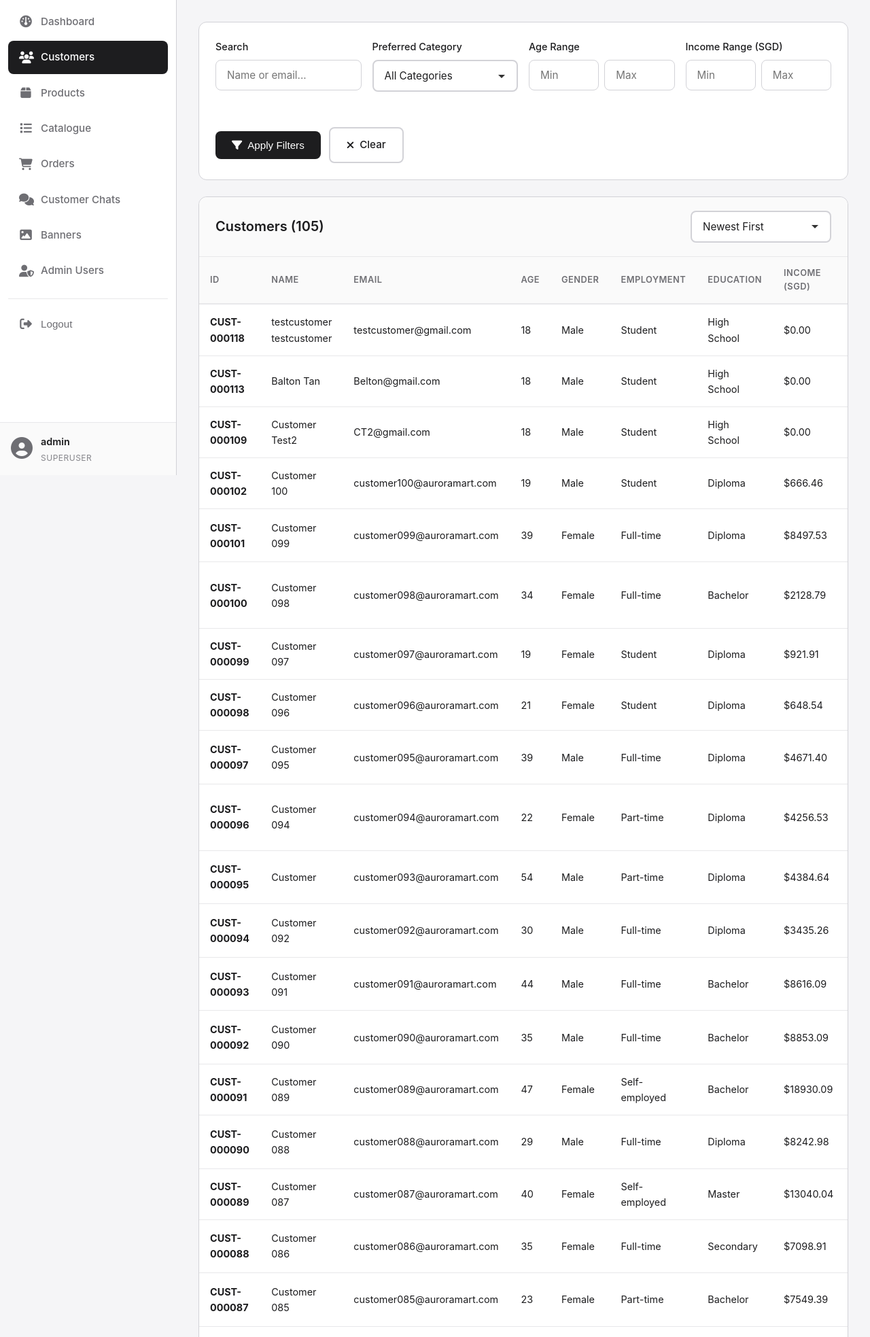
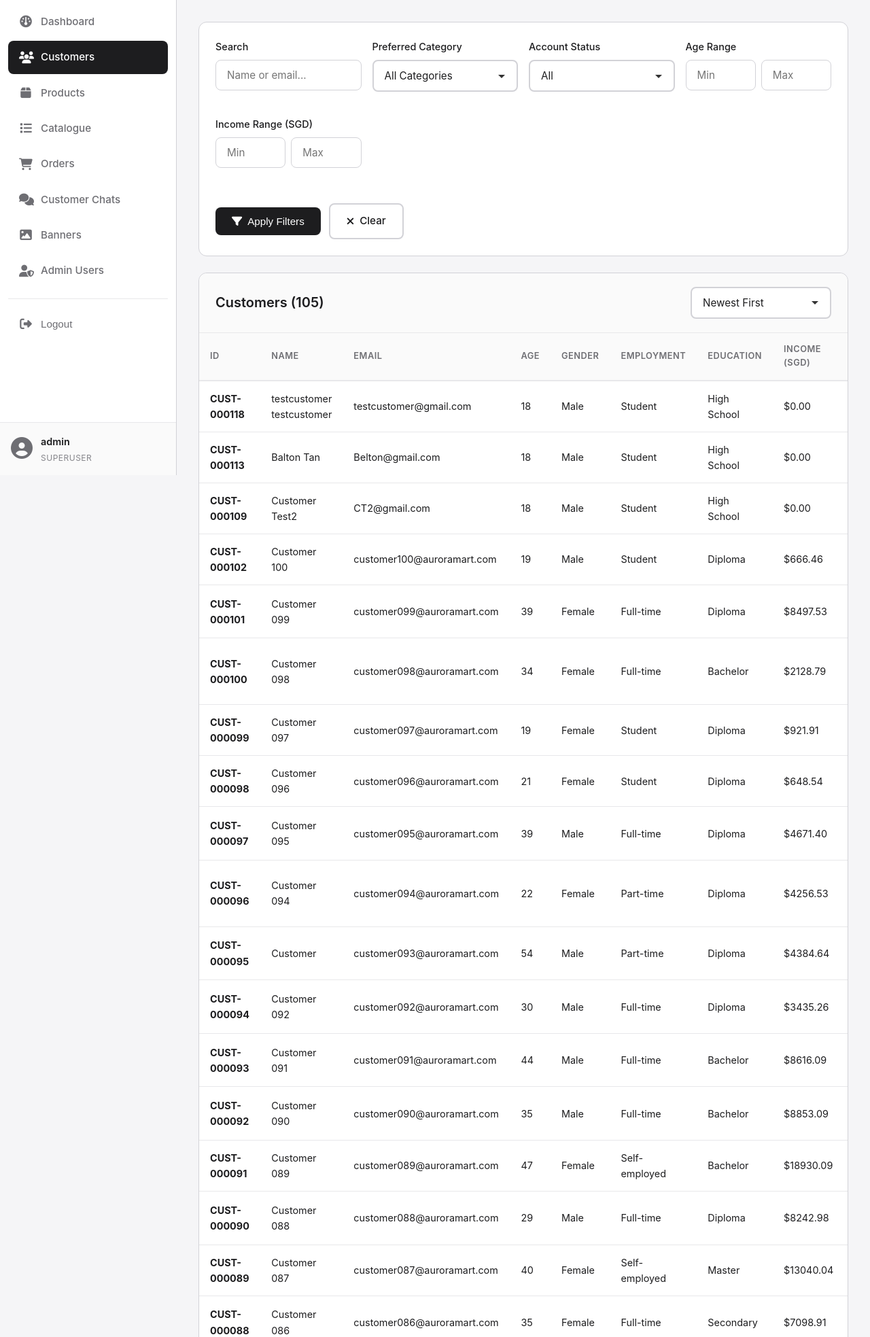
Before and after one commit to Archdaraider/IS2108, a Django app: page /admin/customers/ in a window 1280 px wide. Shown: the part 101-2068 px from the top of the page at 68% size. Run offline with Django 5.2, Linux system fonts and the light colour scheme; a user stored in the database is signed in; data comes from the database, SQL or seed files in the repository; both versions use the stored data as it was after the commit.

Commit message:
updated customer

```diff
--- a/aurora/auroramart_project/adminpanel/forms.py
+++ b/aurora/auroramart_project/adminpanel/forms.py
@@ -21,6 +21,25 @@
                     field.widget.attrs['class'] = (current_classes + ' error-field').strip()
 
 class CustomerForm(BaseForm):
+    # Add username and password fields for User creation
+    username = forms.CharField(
+        max_length=150,
+        required=True,
+        help_text="Required. 150 characters or fewer. Letters, digits and @/./+/-/_ only."
+    )
+    password = forms.CharField(
+        widget=forms.PasswordInput,
+        required=True,
+        min_length=8,
+        help_text="Password must be at least 8 characters long."
+    )
+    password_confirm = forms.CharField(
+        widget=forms.PasswordInput,
+        required=True,
+        label="Confirm Password",
+        help_text="Enter the same password as before, for verification."
+    )
+
     class Meta:
         model = Customer
         exclude = ('user', 'preferred_category',)
@@ -28,6 +47,51 @@
         help_texts = {
             'has_children': 'Check this box if the customer has children.',
         }
+
+    def __init__(self, *args, **kwargs):
+        super().__init__(*args, **kwargs)
+        # If editing an existing customer, make password optional
+        if self.instance and self.instance.pk:
+            self.fields['username'].required = False
+            self.fields['password'].required = False
+            self.fields['password_confirm'].required = False
+            self.fields['username'].help_text = "Leave blank to keep existing username."
+            self.fields['password'].help_text = "Leave blank to keep existing password."
+
+            # Pre-fill username if user exists
+            if self.instance.user:
+                self.fields['username'].initial = self.instance.user.username
+
+    def clean_username(self):
+        username = self.cleaned_data.get('username')
+        # Only validate if username is provided
+        if username:
+            # Check if user already exists (exclude current user when editing)
+            existing_user = User.objects.filter(username=username)
+            if self.instance and self.instance.user:
+                existing_user = existing_user.exclude(pk=self.instance.user.pk)
+
+            if existing_user.exists():
+                raise forms.ValidationError("A user with that username already exists.")
+        return username
+
+    def clean_password_confirm(self):
+        password = self.cleaned_data.get('password')
+        password_confirm = self.cleaned_data.get('password_confirm')
+
+        # Only validate if password is provided
+        if password or password_confirm:
+            if password != password_confirm:
+                raise forms.ValidationError("The two password fields didn't match.")
+
+            # Validate password strength
+            if password:
+                try:
+                    validate_password(password)
+                except forms.ValidationError as e:
+                    raise forms.ValidationError(list(e.messages))
+
+        return password_confirm
 
 class ProductForm(BaseForm):
     class Meta:
--- a/aurora/auroramart_project/adminpanel/templates/adminpanel/customer_list.html
+++ b/aurora/auroramart_project/adminpanel/templates/adminpanel/customer_list.html
@@ -26,6 +26,16 @@
                     {% for cat in categories %}
                     <option value="{{ cat }}" {% if cat == category_filter %}selected{% endif %}>{{ cat }}</option>
                     {% endfor %}
+                </select>
+            </div>
+
+            <div class="form-group">
+                <label class="form-label">Account Status</label>
+                <select name="status" class="form-control">
+                    <option value="">All</option>
+                    <option value="active" {% if status_filter == 'active' %}selected{% endif %}>Active</option>
+                    <option value="inactive" {% if status_filter == 'inactive' %}selected{% endif %}>Inactive</option>
+                    <option value="no_account" {% if status_filter == 'no_account' %}selected{% endif %}>No Account</option>
                 </select>
             </div>
 
@@ -67,7 +77,7 @@
         <h3 class="table-title">Customers ({{ customers.count }})</h3>
         <div class="table-actions">
             <div class="form-group" style="margin: 0;">
-                <select class="form-control" onchange="window.location.href='?sort=' + this.value + '&search={{ search_query }}&category={{ category_filter }}&age_min={{ age_min }}&age_max={{ age_max }}&income_min={{ income_min }}&income_max={{ income_max }}'">
+                <select class="form-control" onchange="window.location.href='?sort=' + this.value + '&search={{ search_query }}&category={{ category_filter }}&status={{ status_filter }}&age_min={{ age_min }}&age_max={{ age_max }}&income_min={{ income_min }}&income_max={{ income_max }}'">
                     <option value="-id" {% if sort_by == '-id' %}selected{% endif %}>Newest First</option>
                     <option value="id" {% if sort_by == 'id' %}selected{% endif %}>Oldest First</option>
                     <option value="name" {% if sort_by == 'name' %}selected{% endif %}>Name (A-Z)</option>
@@ -93,6 +103,7 @@
                     <th>Education</th>
                     <th>Income (SGD)</th>
                     <th>Preferred Category</th>
+                    <th>Status</th>
                     <th>Actions</th>
                 </tr>
             </thead>
@@ -109,10 +120,36 @@
                     <td>${{ customer.monthly_income_sgd|floatformat:2 }}</td>
                     <td><span class="badge badge-info">{{ customer.preferred_category }}</span></td>
                     <td>
+                        {% if customer.user %}
+                            {% if customer.user.is_active %}
+                                <span class="badge badge-success">Active</span>
+                            {% else %}
+                                <span class="badge badge-danger">Inactive</span>
+                            {% endif %}
+                        {% else %}
+                            <span class="badge badge-secondary">No Account</span>
+                        {% endif %}
+                    </td>
+                    <td>
                         <div class="d-flex gap-1">
                             <a href="{% url 'adminpanel:customer_detail' customer.pk %}" class="btn btn-sm btn-secondary">
                                 <i class="fas fa-edit"></i>
                             </a>
+                            {% if customer.user %}
+                            <form method="post" action="{% url 'adminpanel:customer_toggle_active' customer.pk %}"
+                                  style="display: inline;">
+                                {% csrf_token %}
+                                {% if customer.user.is_active %}
+                                <button type="submit" class="btn btn-sm btn-warning" title="Deactivate Account">
+                                    <i class="fas fa-ban"></i>
+                                </button>
+                                {% else %}
+                                <button type="submit" class="btn btn-sm btn-success" title="Activate Account">
+                                    <i class="fas fa-check-circle"></i>
+                                </button>
+                                {% endif %}
+                            </form>
+                            {% endif %}
                             <form method="post" action="{% url 'adminpanel:customer_delete' customer.pk %}"
                                   style="display: inline;"
                                   data-item-type="customer"
--- a/aurora/auroramart_project/adminpanel/urls.py
+++ b/aurora/auroramart_project/adminpanel/urls.py
@@ -22,6 +22,7 @@
     path('products/<int:pk>/delete/', views.product_delete, name='product_delete'),
     path('customers/<int:pk>/', views.customer_detail, name='customer_detail'),
     path('customers/<int:pk>/delete/', views.customer_delete, name='customer_delete'),
+    path('customers/<int:pk>/toggle-active/', views.customer_toggle_active, name='customer_toggle_active'),
 
     path('orders/<int:pk>/', views.order_detail, name='order_detail'),
     path('orders/<int:pk>/delete/', views.order_delete, name='order_delete'),
--- a/aurora/auroramart_project/adminpanel/views.py
+++ b/aurora/auroramart_project/adminpanel/views.py
@@ -671,6 +671,7 @@
     age_max = request.GET.get('age_max', '')
     income_min = request.GET.get('income_min', '')
     income_max = request.GET.get('income_max', '')
+    status_filter = request.GET.get('status', '')
 
     if search_query:
         customers = customers.filter(
@@ -680,6 +681,14 @@
 
     if category_filter:
         customers = customers.filter(preferred_category=category_filter)
+
+    if status_filter:
+        if status_filter == 'active':
+            customers = customers.filter(user__isnull=False, user__is_active=True)
+        elif status_filter == 'inactive':
+            customers = customers.filter(user__isnull=False, user__is_active=False)
+        elif status_filter == 'no_account':
+            customers = customers.filter(user__isnull=True)
 
     if age_min:
         customers = customers.filter(age__gte=age_min)
@@ -705,68 +714,83 @@
     if request.method == 'POST':
         form = CustomerForm(request.POST)
         if form.is_valid():
+            # Create User account first
+            username = form.cleaned_data.get('username')
+            password = form.cleaned_data.get('password')
+            email = form.cleaned_data.get('email')
 
-            # --- AI MODEL LOGIC (matching your notebook) ---
-            if customer_model: # Only check for the model
-                try:
-                    customer = form.save(commit=False)
+            try:
+                # Create the User account
+                user = User.objects.create_user(
+                    username=username,
+                    email=email,
+                    password=password
+                )
 
-                    # 1. Define the full list of 22 features your model was trained on
-                    TRAINING_COLUMNS = [
-                        'age', 'household_size', 'has_children', 'monthly_income_sgd',
-                        'gender_Female', 'gender_Male', 'employment_status_Full-time',
-                        'employment_status_Part-time', 'employment_status_Retired',
-                        'employment_status_Self-employed', 'employment_status_Student',
-                        'occupation_Admin', 'occupation_Education', 'occupation_Sales',
-                        'occupation_Service', 'occupation_Skilled Trades', 'occupation_Tech',
-                        'education_Bachelor', 'education_Diploma', 'education_Doctorate',
-                        'education_Master', 'education_Secondary'
-                    ]
+                # Create customer with reference to user
+                customer = form.save(commit=False)
+                customer.user = user
 
-                    # 2. Create a dictionary of the *raw* features from the form
-                    raw_data = {
-                        'age': form.cleaned_data.get('age'),
-                        'household_size': form.cleaned_data.get('household_size'),
-                        'has_children': form.cleaned_data.get('has_children'),
-                        'monthly_income_sgd': form.cleaned_data.get('monthly_income_sgd'),
-                        'gender': form.cleaned_data.get('gender'),
-                        'employment_status': form.cleaned_data.get('employment_status'),
-                        'occupation': form.cleaned_data.get('occupation'),
-                        'education': form.cleaned_data.get('education')
-                    }
+                # --- AI MODEL LOGIC (matching your notebook) ---
+                if customer_model: # Only check for the model
+                    try:
+                        # 1. Define the full list of 22 features your model was trained on
+                        TRAINING_COLUMNS = [
+                            'age', 'household_size', 'has_children', 'monthly_income_sgd',
+                            'gender_Female', 'gender_Male', 'employment_status_Full-time',
+                            'employment_status_Part-time', 'employment_status_Retired',
+                            'employment_status_Self-employed', 'employment_status_Student',
+                            'occupation_Admin', 'occupation_Education', 'occupation_Sales',
+                            'occupation_Service', 'occupation_Skilled Trades', 'occupation_Tech',
+                            'education_Bachelor', 'education_Diploma', 'education_Doctorate',
+                            'education_Master', 'education_Secondary'
+                        ]
 
-                    # 3. Convert dictionary to a single-row pandas DataFrame
-                    features_df = pd.DataFrame([raw_data])
+                        # 2. Create a dictionary of the *raw* features from the form
+                        raw_data = {
+                            'age': form.cleaned_data.get('age'),
+                            'household_size': form.cleaned_data.get('household_size'),
+                            'has_children': form.cleaned_data.get('has_children'),
+                            'monthly_income_sgd': form.cleaned_data.get('monthly_income_sgd'),
+                            'gender': form.cleaned_data.get('gender'),
+                            'employment_status': form.cleaned_data.get('employment_status'),
+                            'occupation': form.cleaned_data.get('occupation'),
+                            'education': form.cleaned_data.get('education')
+                        }
 
-                    # 4. One-hot encode the categorical variables (just like Cell 11 in your notebook)
-                    features_encoded = pd.get_dummies(features_df, columns=['gender', 'employment_status', 'occupation', 'education'])
+                        # 3. Convert dictionary to a single-row pandas DataFrame
+                        features_df = pd.DataFrame([raw_data])
 
-                    # 5. Add any missing columns that weren't in this input
-                    for col in TRAINING_COLUMNS:
-                        if col not in features_encoded.columns:
-                            features_encoded[col] = 0 # 0 works for False/int
+                        # 4. One-hot encode the categorical variables (just like Cell 11 in your notebook)
+                        features_encoded = pd.get_dummies(features_df, columns=['gender', 'employment_status', 'occupation', 'education'])
 
-                    # 6. Reorder columns to *exactly* match the training data
-                    features_processed = features_encoded[TRAINING_COLUMNS]
+                        # 5. Add any missing columns that weren't in this input
+                        for col in TRAINING_COLUMNS:
+                            if col not in features_encoded.columns:
+                                features_encoded[col] = 0 # 0 works for False/int
 
-                    # 7. Make prediction
-                    predicted_category = customer_model.predict(features_processed)[0]
+                        # 6. Reorder columns to *exactly* match the training data
+                        features_processed = features_encoded[TRAINING_COLUMNS]
 
-                    # 8. Assign prediction and save
-                    customer.preferred_category = predicted_category
-                    customer.save()
-                    return redirect('adminpanel:customer_list') # Success!
+                        # 7. Make prediction
+                        predicted_category = customer_model.predict(features_processed)[0]
 
-                except Exception as e:
-                    # This will show the error on the form
-                    form.add_error(None, f"Could not predict category: {e}")
+                        # 8. Assign prediction and save
+                        customer.preferred_category = predicted_category
 
-            else:
-                # Fallback if model isn't loaded
-                print("WARNING: Customer model not loaded. Saving customer without prediction.")
-                form.save()
-                return redirect('adminpanel:customer_list')
-            # --- End of AI Logic ---
+                    except Exception as e:
+                        # If prediction fails, log it but continue
+                        print(f"WARNING: Could not predict category: {e}")
+                        # preferred_category will remain null
+
+                # Save the customer
+                customer.save()
+                return redirect('adminpanel:customer_list') # Success!
+
+            except Exception as e:
+                # If user creation fails, show error
+                form.add_error(None, f"Could not create user account: {e}")
+
         # If form is invalid, fall through to render context below
 
     else: # GET request
@@ -781,6 +805,7 @@
         'form': form,
         'search_query': search_query,
         'category_filter': category_filter,
+        'status_filter': status_filter,
         'age_min': age_min,
         'age_max': age_max,
         'income_min': income_min,
@@ -800,6 +825,30 @@
     if request.method == 'POST':
         form = CustomerForm(request.POST, request.FILES, instance=customer)
         if form.is_valid():
+            # Update username and password if provided
+            username = form.cleaned_data.get('username')
+            password = form.cleaned_data.get('password')
+
+            # Create or update user account
+            if username or password:
+                if customer.user:
+                    # Update existing user
+                    if username:
+                        customer.user.username = username
+                    if password:
+                        customer.user.set_password(password)
+                    customer.user.save()
+                else:
+                    # Create new user if customer doesn't have one
+                    if username and password:
+                        user = User.objects.create_user(
+                            username=username,
+                            email=customer.email,
+                            password=password
+                        )
+                        customer.user = user
+
+            # Save customer
             form.save()
             return redirect('adminpanel:customer_list') # Redirect to list after update
     else: # GET request
@@ -823,6 +872,28 @@
 
     customer = get_object_or_404(Customer, pk=pk)
     customer.delete()
+    return redirect('adminpanel:customer_list')
+
+
+@login_required(login_url='adminpanel:admin_login')
+def customer_toggle_active(request, pk):
+    """
+    Toggles the active status of a customer's user account.
+    """
+    if request.method != 'POST':
+        return HttpResponseNotAllowed(['POST'])
+
+    customer = get_object_or_404(Customer, pk=pk)
+
+    # If customer has a user account, toggle its active status
+    if customer.user:
+        customer.user.is_active = not customer.user.is_active
+        customer.user.save()
+    else:
+        # If no user account exists, create one with is_active=False
+        # This allows you to create "inactive" customers
+        pass
+
     return redirect('adminpanel:customer_list')
 
 
```
Also changed, not shown: aurora/auroramart_project/adminpanel/models.py (+15 -0 lines), aurora/auroramart_project/db.sqlite3.
